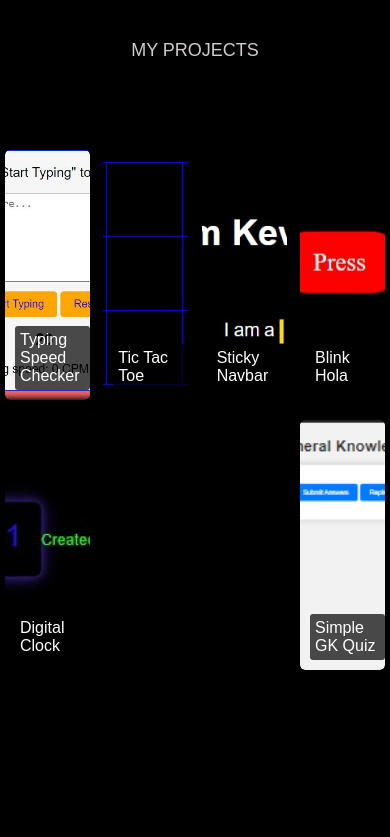
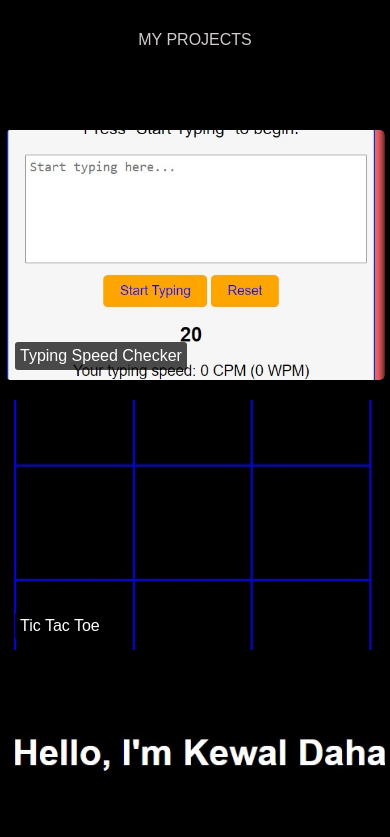
Before and after one commit to kewaldahal/all-stuffs, a plain HTML site: page index.html in a window 390 px wide. Shown: the top 837 px of the page. Drawn offline with Linux system fonts and the light colour scheme.

Commit message:
Update style.css

```diff
--- a/style.css
+++ b/style.css
@@ -98,3 +98,29 @@ body {
     color: white;
     padding: 5px;
 }
+@media (max-width: 1200px) {
+    .project-list {
+        justify-content: center;
+    }
+    .project-container {
+        width: calc(33.33% - 10px);
+    }
+}
+
+@media (max-width: 768px) {
+    .project-container {
+        width: calc(50% - 10px);
+    }
+}
+
+@media (max-width: 576px) {
+    .head {
+        height: 80px;
+    }
+    .head button {
+        font-size: 16px;
+    }
+    .project-container {
+        width: 100%;
+    }
+}
```
